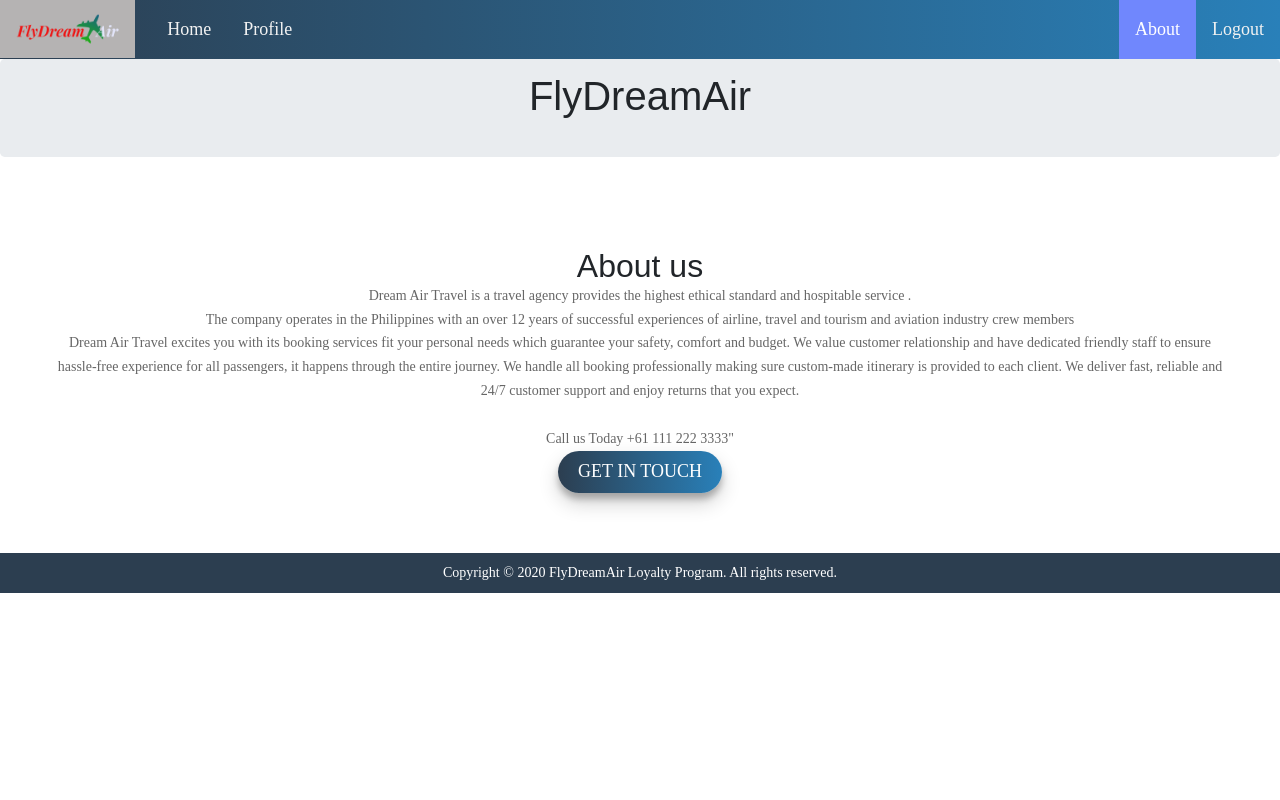
After one commit to oldcai/ITPMAssignment, a Django app: page /about/ in a window 1280 px wide. The commit adds this page. Run offline with Django 3.2, Linux system fonts and the light colour scheme; some libraries are stand-ins or nearby versions; some web fonts are replaced.

Commit message:
about us view

```diff
--- a/itpm/urls.py
+++ b/itpm/urls.py
@@ -19,6 +19,7 @@ from django.contrib import admin
 from django.contrib.auth.decorators import login_required
 from django.contrib.staticfiles.urls import staticfiles_urlpatterns
 from django.urls import include, path
+from django.views.generic import TemplateView
 
 from loyalty_program.views import ApplyOfferView, HomepageView, OfferDetailView, ProfileView
 
@@ -29,6 +30,7 @@ urlpatterns = [
     path('accounts/', include('django.contrib.auth.urls')),
     path(f'offer/<pk>', login_required(OfferDetailView.as_view()), name='offer-detail-view'),
     path(f'apply-offer/', login_required(ApplyOfferView.as_view()), name='apply-offer-view'),
+    path('about/', TemplateView.as_view(template_name='about.html'), name='about'),
 ]
 urlpatterns += staticfiles_urlpatterns()
 urlpatterns += static(settings.MEDIA_URL, document_root=settings.MEDIA_ROOT)
--- /dev/null
+++ b/loyalty_program/templates/about.html
@@ -0,0 +1,59 @@
+<!DOCTYPE html>
+<html lang="en">
+<head>
+    <title>FlyDreamAir - About</title>
+    <meta charset="UTF-8">
+    <meta name="viewport" content="width=device-width, initial-scale=1">
+    <link rel="icon" type="image/png" href="/static/images/icons/icon.png"/>
+    <script src="/static/vendor/jquery/jquery-3.2.1.min.js"></script>
+    <link rel="stylesheet" type="text/css" href="/static/vendor/bootstrap/css/bootstrap.min.css">
+    <script src="/static/vendor/bootstrap/js/bootstrap.min.js"></script>
+    <link rel="stylesheet" type="text/css" href="/static/css/main.css">
+    <script src="/static/js/main.js"></script>
+</head>
+<body>
+<header>
+    <div class="topnav" id="myTopnav">
+        <a class="navbar-brand" href="#">
+            <img alt="Brand" src="/static/images\logo.png" height="30" style="display:block;">
+        </a>
+        <a href="/">Home</a>
+        <a href="/profile">Profile</a>
+        <div class="topnav-right">
+            <a href="#" class="active">About</a>
+            <a href="#logout" align="right">Logout</a>
+        </div>
+        <a href="javascript:void(0);" class="icon" onclick="myFunction()">
+            <i class="fa fa-bars"></i>
+        </a>
+    </div>
+</header>
+<center>
+
+    <div class="jumbotron text-center">
+        <h1>FlyDreamAir</h1><br>
+    </div>
+
+    <!-- Container (About Section) -->
+    <div class="containerabout-fluid">
+        <h2>About us</h2>
+        <p> Dream Air Travel is a travel agency provides the highest ethical standard and hospitable service . </p>
+        <p>The company operates in the Philippines with an over 12 years of successful experiences of airline, travel
+            and tourism and aviation industry crew members</p>
+        <p>Dream Air Travel excites you with its booking services fit your personal needs which guarantee your safety,
+            comfort and budget. We value customer relationship
+            and have dedicated friendly staff to ensure hassle-free experience for all passengers, it happens through
+            the entire journey.
+            We handle all booking professionally making sure custom-made itinerary is provided to each client.
+            We deliver fast, reliable and 24/7 customer support and enjoy returns that you expect.</p> <br>
+        <p>Call us Today +61 111 222 3333"</p>
+        <button class="sub100-form-btn">Get in Touch</button>
+    </div>
+</center>
+<footer>
+    <div class="footer">
+        <p class="copyright">Copyright © 2020 FlyDreamAir Loyalty Program. All rights reserved.</p>
+    </div>
+</footer>
+</body>
+</html>
--- a/loyalty_program/templates/home.html
+++ b/loyalty_program/templates/home.html
@@ -28,7 +28,7 @@
         <a href="#home" class="active">Home</a>
         <a href="/profile/">Profile</a>
         <div class="topnav-right">
-            <a href="#">About</a>
+            <a href="/about/">About</a>
             {% if user.is_authenticated %}
 
                 <a href="/accounts/logout/" align="right">Logout</a>
--- a/loyalty_program/templates/offer_detail.html
+++ b/loyalty_program/templates/offer_detail.html
@@ -21,7 +21,7 @@
         <a href="/">Home</a>
         <a href="/profile">Profile</a>
         <div class="topnav-right">
-            <a href="#">About</a>
+            <a href="/about/">About</a>
             {% if user.is_authenticated %}
 
                 <a href="/accounts/logout/" align="right">Logout</a>
--- a/loyalty_program/templates/profile.html
+++ b/loyalty_program/templates/profile.html
@@ -24,7 +24,7 @@
         <a href="/">Home</a>
         <a href="/profile/" class="active">Profile</a>
         <div class="topnav-right">
-            <a href="#">About</a>
+            <a href="/about/">About</a>
             <a href="/accounts/logout" align="right">Logout</a>
         </div>
         <a href="javascript:void(0);" class="icon" onclick="myFunction()">
```
